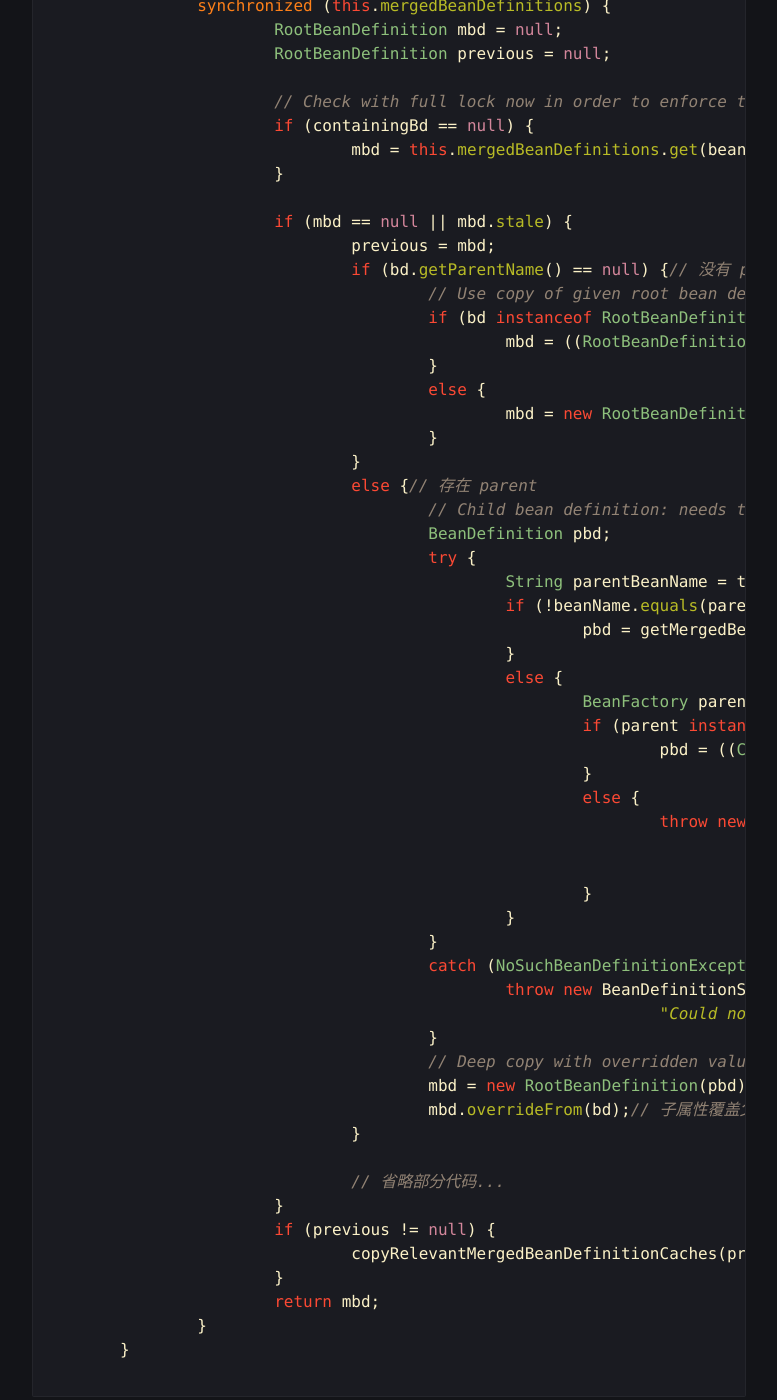
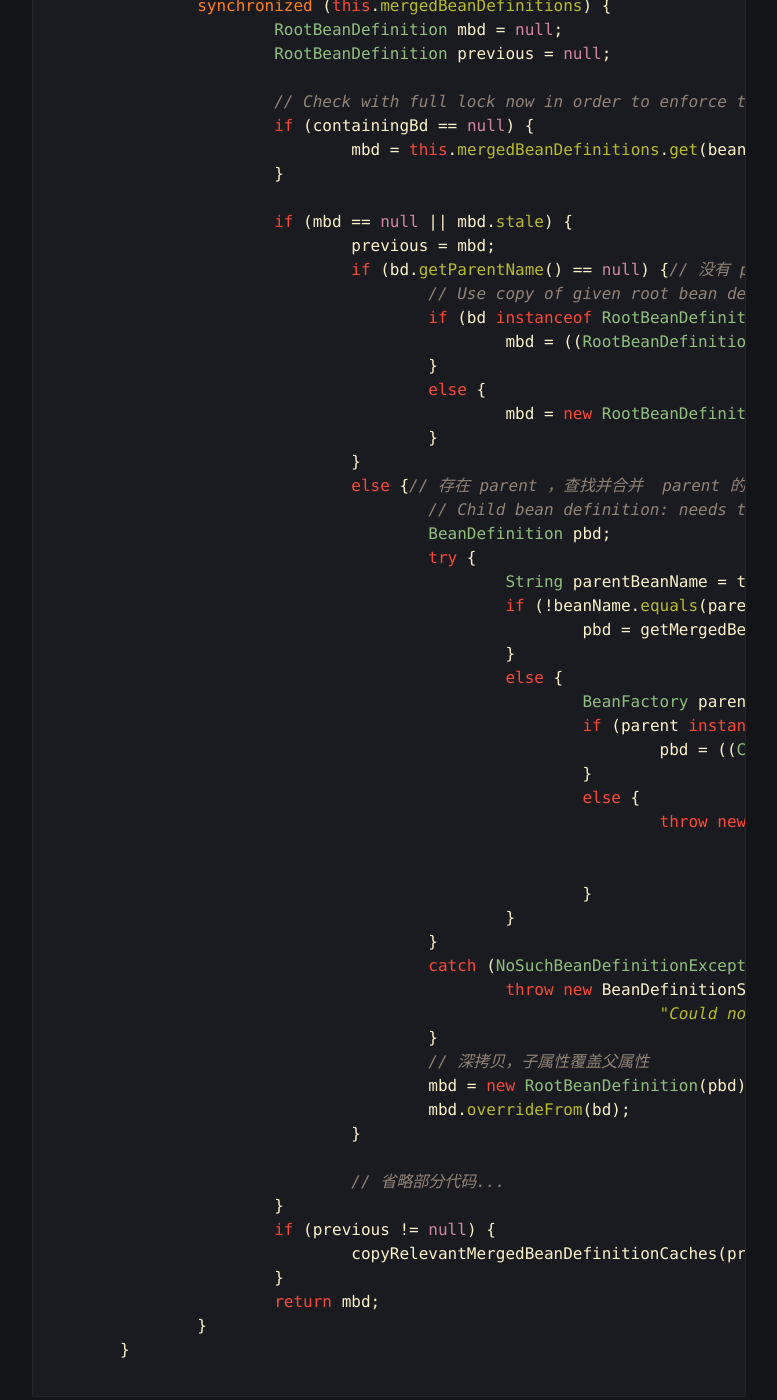
Before and after one commit to jackhance0825/jackhance0825.github.io, a Jekyll site: the page built from _posts/spring-bean-lifecycle/2021-11-27-spring-bean-cycle.md, in a window 1280 px wide and 1400 px high, scrolled down 4142 px. Shown: the whole window, without its empty margins (251-1028 px from the left). Built offline with Jekyll 4.4.1, drawn with Linux system fonts in a browser that asks for light colours; some web fonts are replaced.

Commit message:
bean life cycle

```diff
--- a/_posts/spring-bean-lifecycle/2021-11-27-spring-bean-cycle.md
+++ b/_posts/spring-bean-lifecycle/2021-11-27-spring-bean-cycle.md
@@ -168,7 +168,7 @@ protected RootBeanDefinition getMergedBeanDefinition(
 
 			if (mbd == null || mbd.stale) {
 				previous = mbd;
-				if (bd.getParentName() == null) {// 没有 parent
+				if (bd.getParentName() == null) {// 没有 parent ， 直接封装当前 BeanDefinition 为 RootBeanDefinition
 					// Use copy of given root bean definition.
 					if (bd instanceof RootBeanDefinition) {
 						mbd = ((RootBeanDefinition) bd).cloneBeanDefinition();
@@ -177,7 +177,7 @@ protected RootBeanDefinition getMergedBeanDefinition(
 						mbd = new RootBeanDefinition(bd);
 					}
 				}
-				else {// 存在 parent
+				else {// 存在 parent ，查找并合并  parent 的 RootBeanDefinition 生成当前 beanName 的 RootBeanDefinition
 					// Child bean definition: needs to be merged with parent.
 					BeanDefinition pbd;
 					try {
@@ -201,9 +201,9 @@ protected RootBeanDefinition getMergedBeanDefinition(
 						throw new BeanDefinitionStoreException(bd.getResourceDescription(), beanName,
 								"Could not resolve parent bean definition '" + bd.getParentName() + "'", ex);
 					}
-					// Deep copy with overridden values.
+					// 深拷贝，子属性覆盖父属性
 					mbd = new RootBeanDefinition(pbd);
-					mbd.overrideFrom(bd);// 子属性覆盖父属性
+					mbd.overrideFrom(bd);
 				}
 
 				// 省略部分代码...
```
